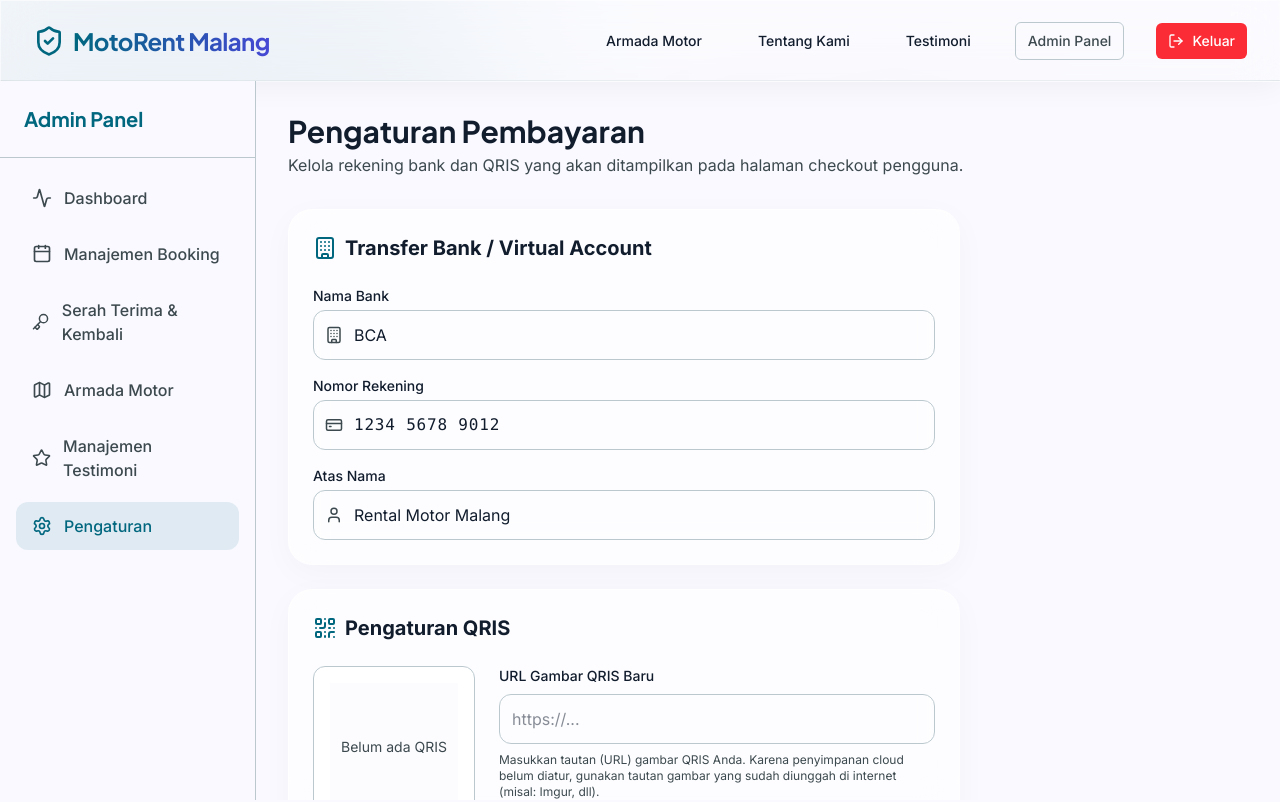
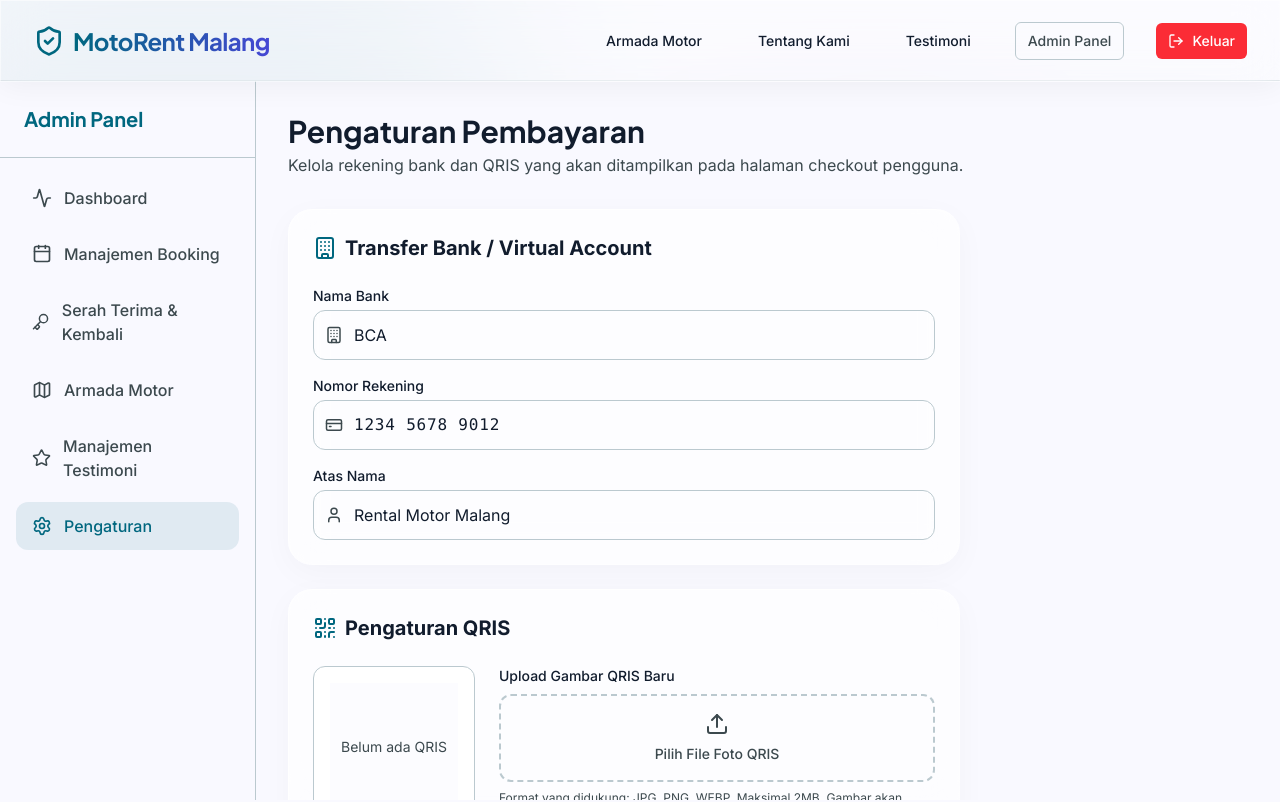
Before and after one commit to adityarajadn/web-rental-motor-malang, a Next.js app: page /admin/settings in a window 1280 px wide. Shown: the top 802 px of the page. Built offline with nearby package versions, Linux system fonts and the light colour scheme; no server answers; the database is empty; sample sign-in values are in the browser's storage.

Commit message:
fix: sidebar admin

```diff
--- a/app/admin/layout.tsx
+++ b/app/admin/layout.tsx
@@ -62,7 +62,7 @@ export default function AdminLayout({ children }: { children: React.ReactNode })
       )}
 
       {/* Sidebar */}
-      <aside className={`w-64 bg-surface border-r border-border-color flex-col overflow-y-auto fixed md:static top-20 left-0 h-[calc(100vh-80px)] z-50 transform transition-transform duration-300 ease-in-out md:translate-x-0 md:flex ${isSidebarOpen ? 'translate-x-0' : '-translate-x-full'}`}>
+      <aside className={`w-64 bg-surface border-r border-border-color flex-col overflow-y-auto fixed md:static top-20 left-0 h-[calc(100vh-80px)] z-40 transform transition-transform duration-300 ease-in-out md:translate-x-0 md:flex ${isSidebarOpen ? 'translate-x-0' : '-translate-x-full'}`}>
         <div className="p-6 border-b border-border-color flex justify-between items-center">
           <h2 className="text-xl font-heading font-bold text-primary">Admin Panel</h2>
           <button className="md:hidden text-text-muted hover:text-white" onClick={() => setIsSidebarOpen(false)}>
--- a/app/admin/settings/page.tsx
+++ b/app/admin/settings/page.tsx
@@ -46,6 +46,31 @@ export default function AdminSettingsPage() {
       ...settings,
       [e.target.name]: e.target.value
     });
+  };
+
+  const fileToBase64 = (file: File): Promise<string> => {
+    return new Promise((resolve, reject) => {
+      const reader = new FileReader();
+      reader.readAsDataURL(file);
+      reader.onload = () => resolve(reader.result as string);
+      reader.onerror = error => reject(error);
+    });
+  };
+
+  const handleFileChange = async (e: React.ChangeEvent<HTMLInputElement>) => {
+    const file = e.target.files?.[0];
+    if (file) {
+      if (file.size > 2 * 1024 * 1024) {
+        alert("Ukuran file terlalu besar. Maksimal 2MB.");
+        return;
+      }
+      try {
+        const base64 = await fileToBase64(file);
+        setSettings({ ...settings, qrisImage: base64 });
+      } catch (err) {
+        alert("Gagal memproses gambar");
+      }
+    }
   };
 
   const handleSave = async (e: React.FormEvent) => {
@@ -159,17 +184,19 @@ export default function AdminSettingsPage() {
               </div>
 
               <div className="w-full">
-                <label className="text-sm font-medium mb-2 block">URL Gambar QRIS Baru</label>
-                <input
-                  type="url"
-                  name="qrisImage"
-                  value={settings.qrisImage || ''}
-                  onChange={handleChange}
-                  placeholder="https://..."
-                  className="w-full bg-surface border border-border-color p-3 rounded-xl text-text-main focus:outline-none focus:border-primary"
-                />
+                <label className="text-sm font-medium mb-2 block">Upload Gambar QRIS Baru</label>
+                <div className="border-2 border-dashed border-border-color rounded-xl p-4 flex flex-col items-center justify-center cursor-pointer hover:bg-surface transition-colors text-text-muted relative overflow-hidden group">
+                  <Upload size={24} className="mb-2 text-text-muted group-hover:text-primary transition-colors" />
+                  <span className="text-sm font-medium group-hover:text-primary transition-colors">Pilih File Foto QRIS</span>
+                  <input
+                    type="file"
+                    accept="image/*"
+                    onChange={handleFileChange}
+                    className="absolute inset-0 w-full h-full opacity-0 cursor-pointer"
+                  />
+                </div>
                 <p className="text-xs text-text-muted mt-2">
-                  Masukkan tautan (URL) gambar QRIS Anda. Karena penyimpanan cloud belum diatur, gunakan tautan gambar yang sudah diunggah di internet (misal: Imgur, dll).
+                  Format yang didukung: JPG, PNG, WEBP. Maksimal 2MB. Gambar akan otomatis dikonversi ke format yang aman untuk database.
                 </p>
               </div>
             </div>
--- a/components/Navbar.tsx
+++ b/components/Navbar.tsx
@@ -26,7 +26,7 @@ export default function Navbar() {
     router.push("/");
   };
   return (
-    <nav className="fixed w-full z-50 glass">
+    <nav className="fixed w-full z-[60] glass">
       <div className="max-w-7xl mx-auto px-4 sm:px-6 lg:px-8">
         <div className="flex items-center justify-between h-20">
           <div className="flex items-center gap-2">
```
